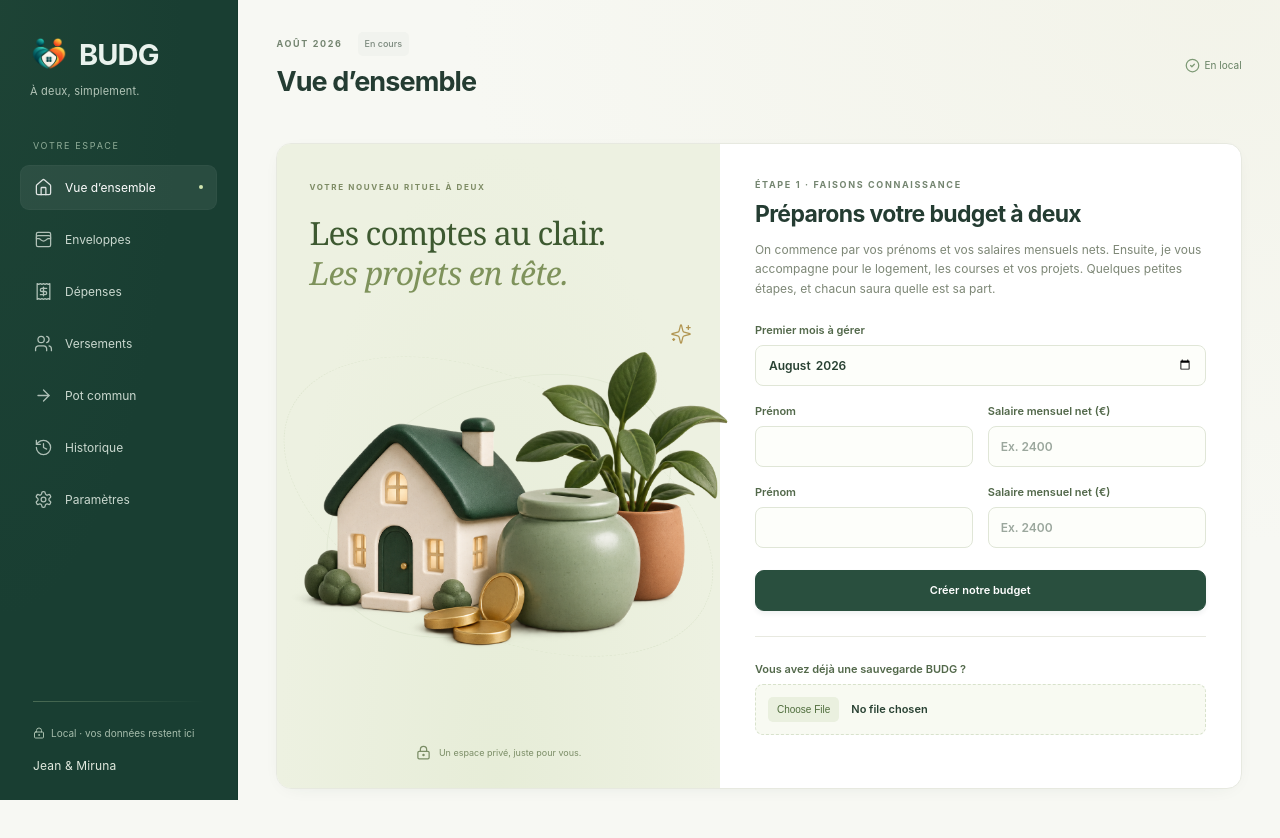
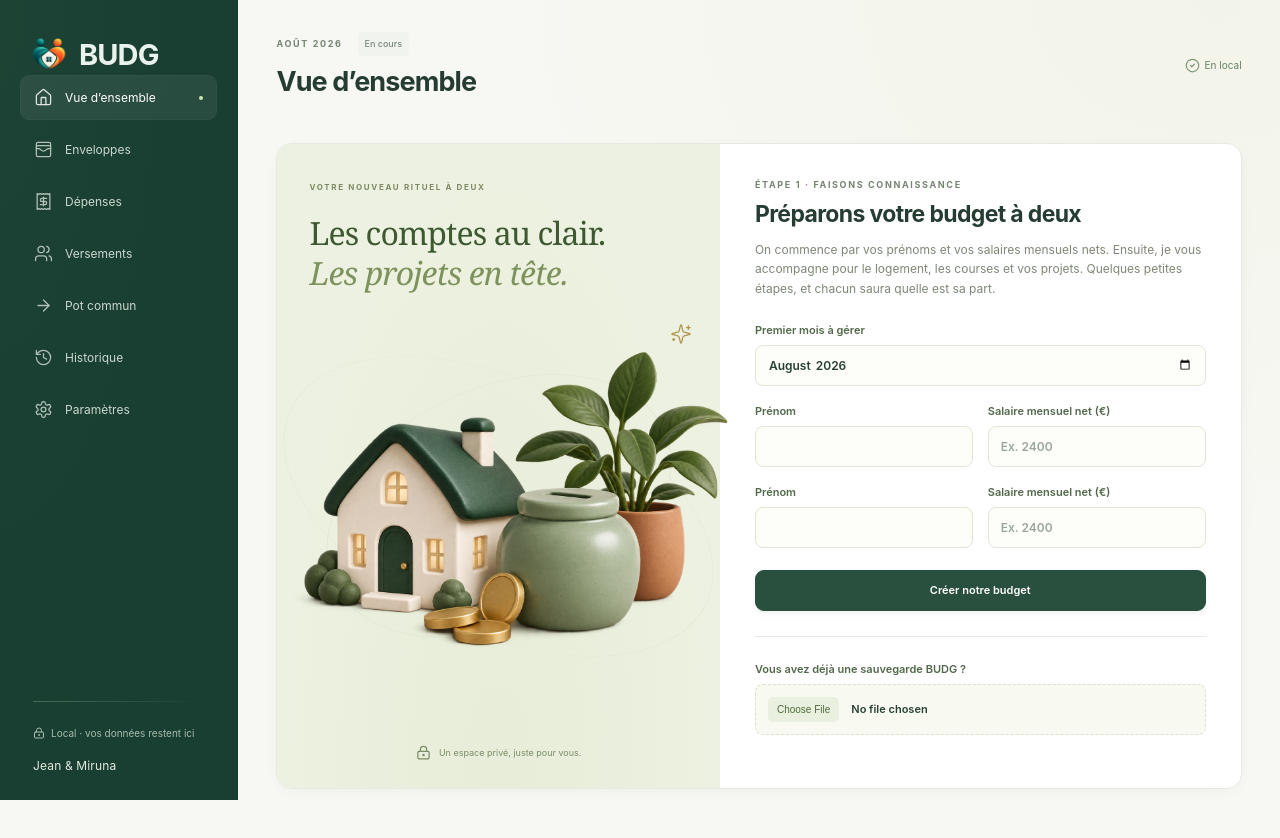
Before and after one commit to jeanpruski/BUDG, a React (Vite) app: page / in a window 1280 px wide. Shown: the top 838 px of the page. Built offline with nearby package versions, Linux system fonts and the light colour scheme.

Commit message:
clean nav

```diff
--- a/src/App.tsx
+++ b/src/App.tsx
@@ -382,8 +382,6 @@ function BudgetApp({ user, logout }: { user?: RemoteUser; logout?: () => void })
           </span>
           <b>BUDG</b>
         </a>
-        <p className="sidebar-caption">À deux, simplement.</p>
-        <span className="nav-eyebrow">VOTRE ESPACE</span>
         <nav aria-label="Navigation principale">
           {navigation.map(([id, title, Icon]) => (
             <button
--- a/src/MobileMenu.tsx
+++ b/src/MobileMenu.tsx
@@ -80,7 +80,6 @@ export function MobileMenu({
         <nav aria-label="Navigation mobile">
           {children(() => setOpen(false))}
         </nav>
-        <p className="mobile-menu-note">À deux, simplement.</p>
       </dialog>
     </div>
   );
--- a/src/auth.tsx
+++ b/src/auth.tsx
@@ -67,9 +67,6 @@ export function AuthenticationGate({ children }: {
     <main className="auth-stage">
       <section className="panel auth-card">
         <div className="auth-brand"><img src="/assets/budg-logo.png" alt="" width="48" height="48" /><strong>BUDG</strong></div>
-        <span className="eyebrow"><LockKeyhole size={14} /> VOTRE ESPACE PARTAGÉ</span>
-        <h1>{failed ? "Connexion au serveur impossible" : "Retrouvez votre budget"}</h1>
-        <p>Connectez-vous avec votre compte pour consulter votre budget commun.</p>
         {error && <p className="alert error" role="alert">{error}</p>}
         {failed ? <button className="primary full" onClick={() => setAttempt((n) => n + 1)}>Réessayer</button> : (
           <form onSubmit={(e) => { void signIn(e); }}>
```
